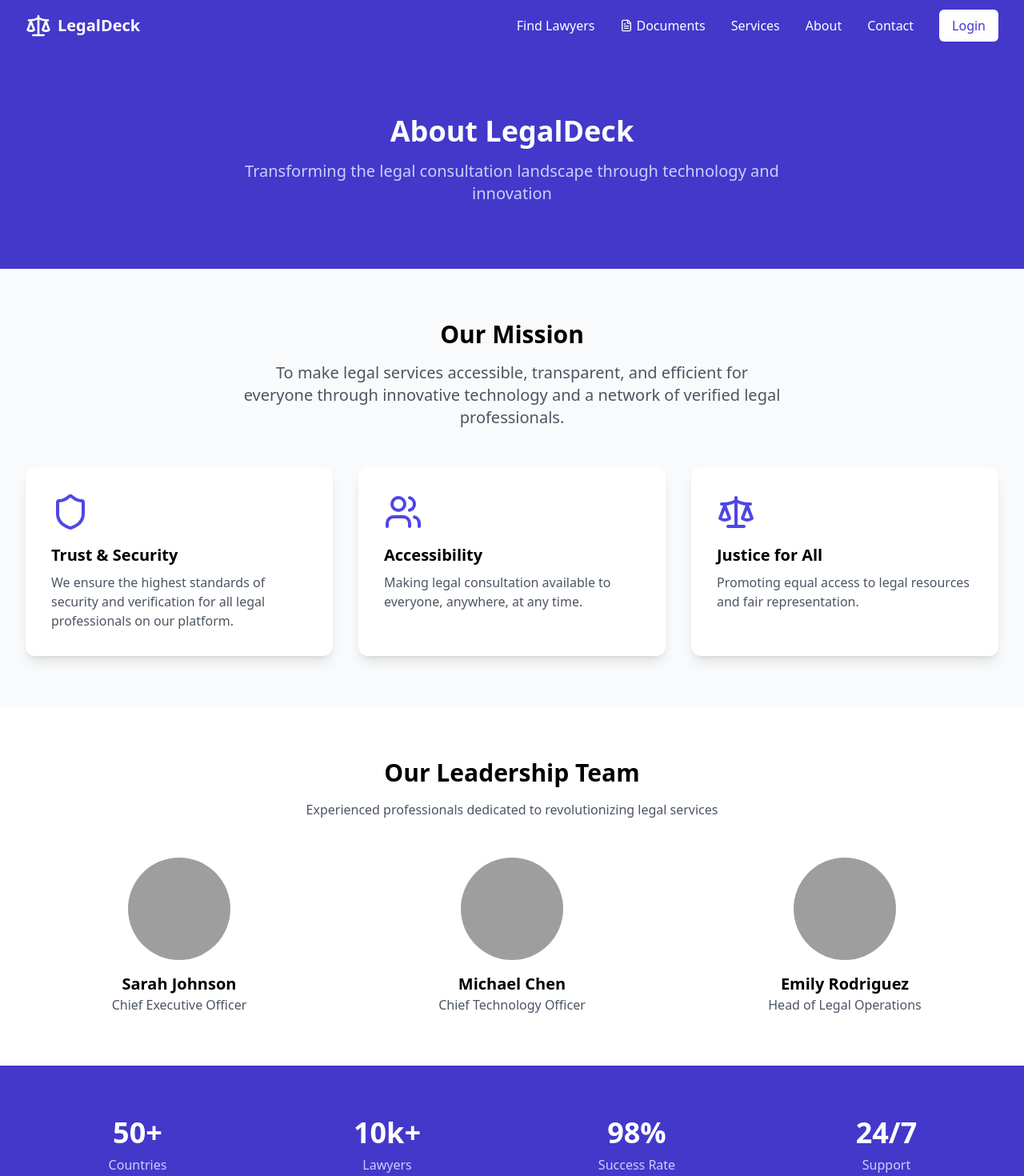
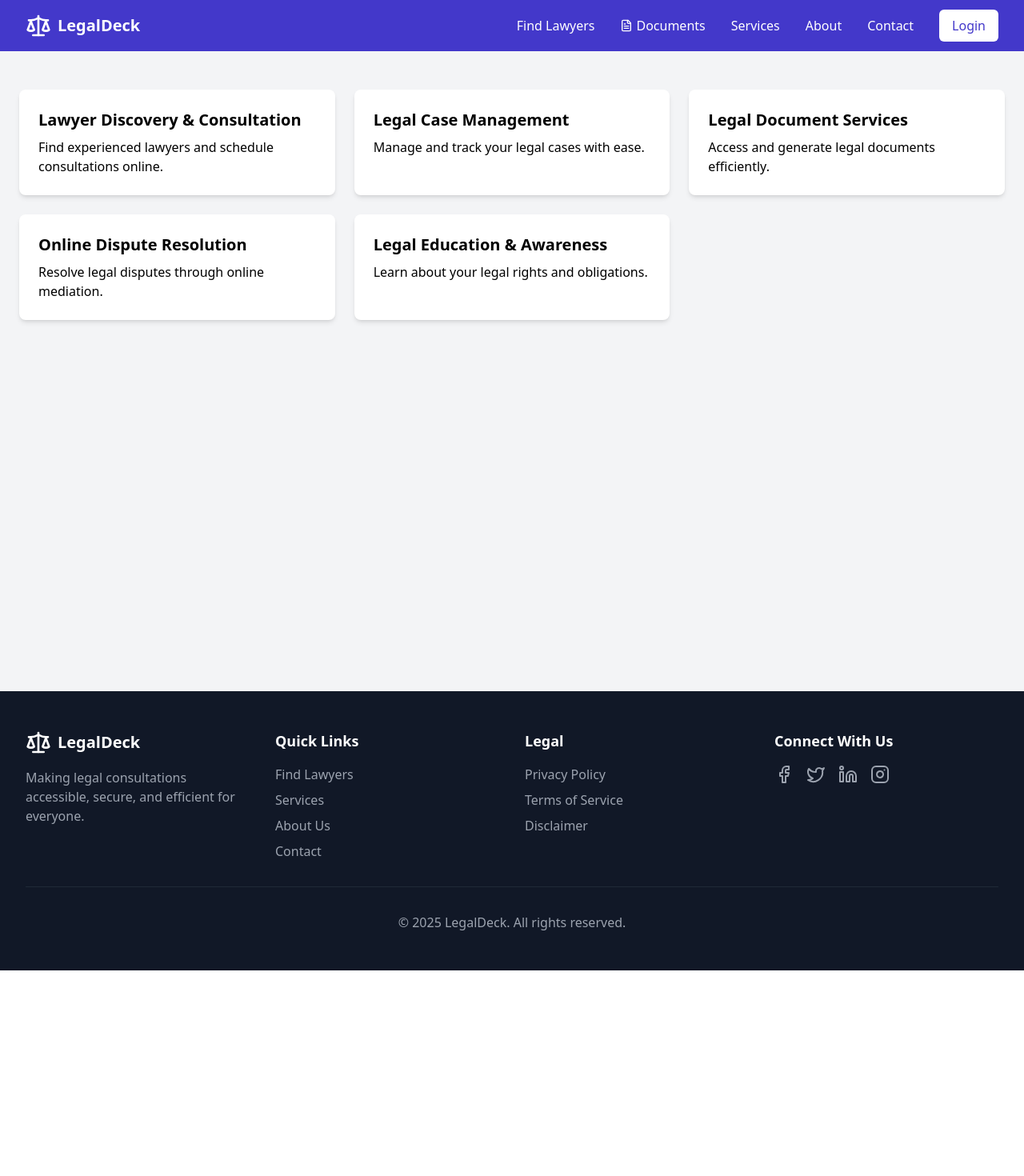
Before and after one commit to Kishore7kumar/LegalDeck, a React (Vite) app in the folder project/: page /services in a window 1280 px wide. Shown: the top 1470 px of the page at 80% size. After the commit the page ends 1213 px from the top, so only its background shows below. Built offline with nearby package versions, Linux system fonts and the light colour scheme; grey boxes are pictures that could not be loaded.

Commit message:
Your commit message

```diff
--- a/project/index.html
+++ b/project/index.html
@@ -2,7 +2,7 @@
 <html lang="en">
   <head>
     <meta charset="UTF-8" />
-    <link rel="icon" type="image/svg+xml" href="/vite.svg" />
+    <link type="image/svg+xml" href=/>
     <meta name="viewport" content="width=device-width, initial-scale=1.0" />
     <title>LegalDeck - Online Legal Consultation Platform</title>
   </head>
--- a/project/package.json
+++ b/project/package.json
@@ -11,7 +11,7 @@
   },
   "dependencies": {
     "@livekit/components-react": "^1.5.3",
-    "@livekit/components-styles": "^1.0.9",
+    "@livekit/components-styles": "^1.1.4",
     "@stripe/stripe-js": "^3.0.7",
     "@supabase/supabase-js": "^2.39.8",
     "@tanstack/react-query": "^5.28.4",
--- a/project/src/App.tsx
+++ b/project/src/App.tsx
@@ -14,6 +14,7 @@ import Register from './pages/Register';
 import About from './pages/About';
 import Services from './pages/Services';
 import Contact from './pages/Contact';
+
 
 function App() {
   return (
@@ -33,6 +34,7 @@ function App() {
             <Route path="/about" element={<About />} />
             <Route path="/services" element={<Services />} />
             <Route path="/contact" element={<Contact />} />
+            <Route path="/consultation" element={<Consultation />} />
           </Routes>
         </main>
         <Footer />
--- a/project/src/index.css
+++ b/project/src/index.css
@@ -97,3 +97,11 @@
 ::-webkit-scrollbar-thumb:hover {
   @apply bg-indigo-500;
 }
+
+.profile-hover {
+  transition: transform 0.3s ease, box-shadow 0.3s ease;
+}
+.profile-hover:hover {
+  transform: scale(1.02);
+  box-shadow: 0 4px 10px rgba(0, 0, 0, 0.2);
+}
--- a/project/src/pages/Lawyers.tsx
+++ b/project/src/pages/Lawyers.tsx
@@ -25,7 +25,7 @@ const lawyers: Lawyer[] = [
     rating: 4.8,
     reviews: 127,
     hourlyRate: 200,
-    image: "https://images.unsplash.com/photo-1494790108377-be9c29b29330?auto=format&fit=crop&q=80",
+    image: "https://media.istockphoto.com/id/1326920136/photo/shot-of-a-business-women-using-laptop-working-at-home-stock-photo.jpg?s=612x612&w=0&k=20&c=tDhOPNMfBUlZLy5titrUrOXfHVbhVosEoQveTwuuL1Y=",
     available: true
   },
   {
@@ -47,7 +47,7 @@ const lawyers: Lawyer[] = [
     rating: 4.7,
     reviews: 156,
     hourlyRate: 180,
-    image: "https://images.unsplash.com/photo-1438761681033-6461ffad8d80?auto=format&fit=crop&q=80",
+    image: "https://img.freepik.com/premium-photo/portrait-young-indian-female-lawyer-smiling-happy-her-workplace-office-indian-lawyer-technologist-professional-face-female-lawyer-legal-consultant-law-firm_785351-3584.jpg",
     available: true
   }
 ];
@@ -157,6 +157,7 @@ const LawyersPage = () => {
 
         <div className="grid grid-cols-1 lg:grid-cols-3 gap-8">
           {/* Lawyers List */}
+          <div className='profile-hover'>
           <div className={`lg:col-span-${showBooking ? '2' : '3'} space-y-6`}>
             {filteredLawyers.map((lawyer) => (
               <div key={lawyer.id} className="bg-white rounded-xl shadow-lg p-6 flex flex-col md:flex-row gap-6">
@@ -211,6 +212,7 @@ const LawyersPage = () => {
                 </div>
               </div>
             ))}
+          </div>
           </div>
 
           {/* Booking Calendar */}
--- a/project/src/pages/Services.tsx
+++ b/project/src/pages/Services.tsx
@@ -1,128 +1,49 @@
-import React from 'react';
-import { Shield, Users, Award, Scale, Star, Globe } from 'lucide-react';
+import React from "react";
 
 const Services = () => {
   return (
-    <div className="min-h-screen bg-gray-50">
-      {/* Hero Section */}
-      <div className="bg-indigo-700 text-white py-20">
-        <div className="max-w-7xl mx-auto px-4 sm:px-6 lg:px-8">
-          <div className="text-center">
-            <h1 className="text-4xl font-bold mb-4">About LegalDeck</h1>
-            <p className="text-xl text-indigo-200 max-w-2xl mx-auto">
-              Transforming the legal consultation landscape through technology and innovation
-            </p>
+    <div className="min-h-screen bg-gray-100 ">
+      {/* Services Section */}
+      <section className="py-12 px-6 grid grid-cols-1 md:grid-cols-2 lg:grid-cols-3 gap-6 ">
+        {services.map((service, index) => (
+          <div
+            key={index}
+            className="bg-white p-6 rounded-lg shadow-md hover:shadow-lg transition cursor-pointer hover:bg-indigo-700 hover:text-white"
+          >
+            <h3 className="text-xl font-semibold mb-2">{service.title}</h3>
+            <p>{service.description}</p>
           </div>
-        </div>
-      </div>
+        ))}
+      </section>
 
-      {/* Mission Section */}
-      <div className="py-16">
-        <div className="max-w-7xl mx-auto px-4 sm:px-6 lg:px-8">
-          <div className="text-center mb-12">
-            <h2 className="text-3xl font-bold mb-4">Our Mission</h2>
-            <p className="text-xl text-gray-600 max-w-2xl mx-auto">
-              To make legal services accessible, transparent, and efficient for everyone through innovative technology and a network of verified legal professionals.
-            </p>
-          </div>
 
-          <div className="grid md:grid-cols-3 gap-8">
-            <div className="bg-white p-8 rounded-xl shadow-lg">
-              <Shield className="w-12 h-12 text-indigo-600 mb-4" />
-              <h3 className="text-xl font-semibold mb-2">Trust & Security</h3>
-              <p className="text-gray-600">
-                We ensure the highest standards of security and verification for all legal professionals on our platform.
-              </p>
-            </div>
-            <div className="bg-white p-8 rounded-xl shadow-lg">
-              <Users className="w-12 h-12 text-indigo-600 mb-4" />
-              <h3 className="text-xl font-semibold mb-2">Accessibility</h3>
-              <p className="text-gray-600">
-                Making legal consultation available to everyone, anywhere, at any time.
-              </p>
-            </div>
-            <div className="bg-white p-8 rounded-xl shadow-lg">
-              <Scale className="w-12 h-12 text-indigo-600 mb-4" />
-              <h3 className="text-xl font-semibold mb-2">Justice for All</h3>
-              <p className="text-gray-600">
-                Promoting equal access to legal resources and fair representation.
-              </p>
-            </div>
-          </div>
-        </div>
-      </div>
 
-      {/* Team Section */}
-      <div className="bg-white py-16">
-        <div className="max-w-7xl mx-auto px-4 sm:px-6 lg:px-8">
-          <div className="text-center mb-12">
-            <h2 className="text-3xl font-bold mb-4">Our Leadership Team</h2>
-            <p className="text-gray-600">
-              Experienced professionals dedicated to revolutionizing legal services
-            </p>
-          </div>
-
-          <div className="grid md:grid-cols-3 gap-8">
-            {[
-              {
-                name: "Sarah Johnson",
-                role: "Chief Executive Officer",
-                image: "https://images.unsplash.com/photo-1494790108377-be9c29b29330?auto=format&fit=crop&q=80"
-              },
-              {
-                name: "Michael Chen",
-                role: "Chief Technology Officer",
-                image: "https://images.unsplash.com/photo-1472099645785-5658abf4ff4e?auto=format&fit=crop&q=80"
-              },
-              {
-                name: "Emily Rodriguez",
-                role: "Head of Legal Operations",
-                image: "https://images.unsplash.com/photo-1438761681033-6461ffad8d80?auto=format&fit=crop&q=80"
-              }
-            ].map((member, index) => (
-              <div key={index} className="text-center">
-                <div className="relative w-32 h-32 mx-auto mb-4">
-                  <img
-                    src={member.image}
-                    alt={member.name}
-                    className="rounded-full object-cover w-full h-full"
-                  />
-                </div>
-                <h3 className="text-xl font-semibold">{member.name}</h3>
-                <p className="text-gray-600">{member.role}</p>
-              </div>
-            ))}
-          </div>
-        </div>
-      </div>
-
-      {/* Stats Section */}
-      <div className="bg-indigo-700 text-white py-16">
-        <div className="max-w-7xl mx-auto px-4 sm:px-6 lg:px-8">
-          <div className="grid grid-cols-2 md:grid-cols-4 gap-8">
-            <div className="text-center">
-              <div className="text-4xl font-bold mb-2">50+</div>
-              <div className="text-indigo-200">Countries</div>
-            </div>
-            <div className="text-center">
-              <div className="text-4xl font-bold mb-2">10k+</div>
-              <div className="text-indigo-200">Lawyers</div>
-            </div>
-            <div className="text-center">
-              <div className="text-4xl font-bold mb-2">98%</div>
-              <div className="text-indigo-200">Success Rate</div>
-            </div>
-            <div className="text-center">
-              <div className="text-4xl font-bold mb-2">24/7</div>
-              <div className="text-indigo-200">Support</div>
-            </div>
-          </div>
-        </div>
-      </div>
     </div>
   );
 };
 
+const services = [
+  {
+    title: "Lawyer Discovery & Consultation",
+    description: "Find experienced lawyers and schedule consultations online."
 
+  },
+  {
+    title: "Legal Case Management",
+    description: "Manage and track your legal cases with ease."
+  },
+  {
+    title: "Legal Document Services",
+    description: "Access and generate legal documents efficiently."
+  },
+  {
+    title: "Online Dispute Resolution",
+    description: "Resolve legal disputes through online mediation."
+  },
+  {
+    title: "Legal Education & Awareness",
+    description: "Learn about your legal rights and obligations."
+  }
+];
 
 export default Services;
```
Also changed, not shown: project/src/pages/Consultation.tsx (+48 -34 lines), 2 other files (tests, documents, lock files or other folders).
